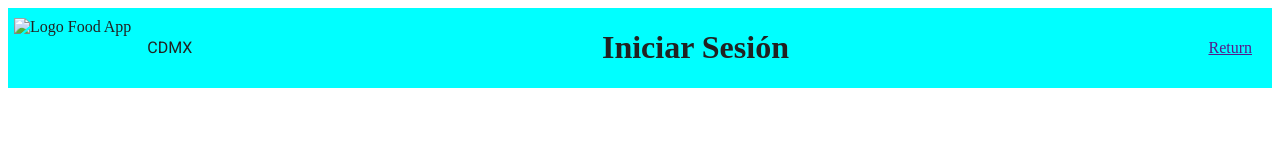
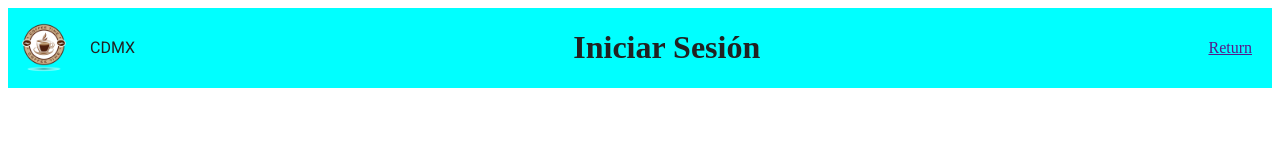
Before and after one commit to josuegpuig/food-app, a plain HTML site: page session.html in a window 1280 px wide. Shown: the top 160 px of the page. Drawn offline with nearby package versions, Linux system fonts and the light colour scheme; files that its build step writes are made by us from their sources; files whose address does not match are found by name.

Commit message:
sesión_mod

```diff
--- a/session.html
+++ b/session.html
@@ -5,14 +5,14 @@
     <meta name="viewport" content="width=device-width, initial-scale=1.0">
     <meta http-equiv="X-UA-Compatible" content="ie=edge">
     <link href="https://fonts.googleapis.com/css?family=Roboto:400,500,700&display=swap" rel="stylesheet">
-    <link rel="stylesheet" href="/Users/manuelsantillan/Desktop/BEDU/PROJECTO_FINAL/assets/css/session.css">
+    <link rel="stylesheet" href="assets/css/session.css">
     <title>Document</title>
 </head>
 <body class="body">
     <!-- ************** NABVAR ************** -->
     <header class="nabvar container">
         <div class="nabvar-section-logo">
-            <img src="assets/images/logo-test.png" height="60" alt="Logo Food App">
+            <img src="assets/img/logo-test.png" height="60" alt="Logo Food App">
             <span>CDMX</span>
         </div>
         <div>
@@ -54,7 +54,7 @@
     <!-- ************** FOOTER ************** -->
     <footer class="footer">
             <div class="nabvar-section-logo">
-                    <img src="assets/images/logo-test.png" height="60" alt="Logo Food App">
+                    <img src="assets/imag/logo-test.png" height="60" alt="Logo Food App">
                     <span>Restricciones</span>
             </div>
             <div>
```
